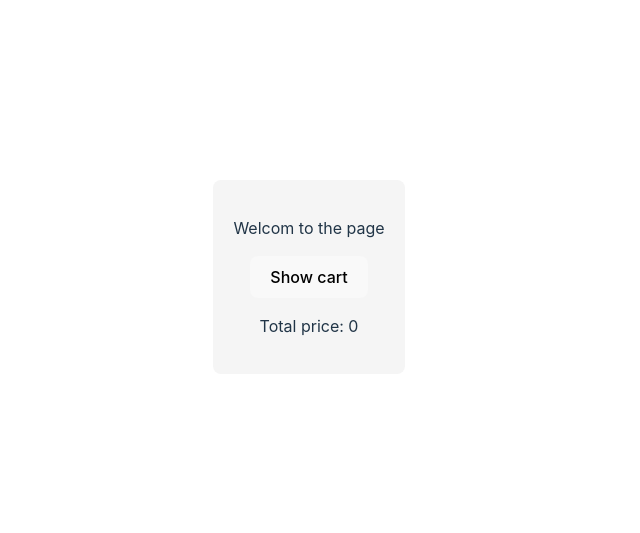
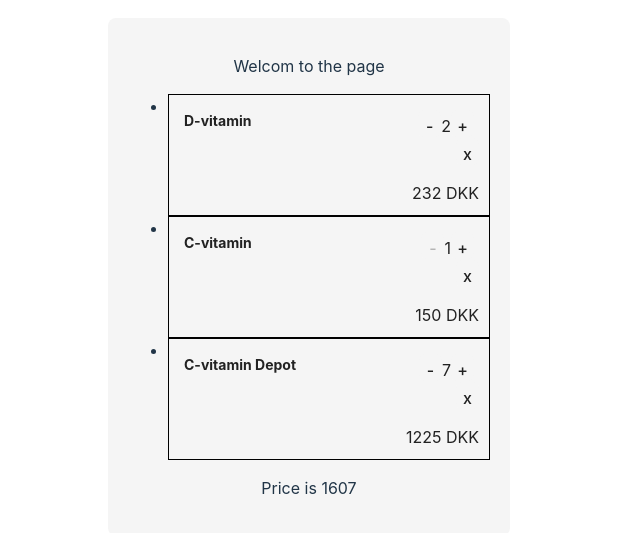
Before and after one commit to SiGoldbach/FrontendWebShop9, a React (Vite) app: page / in a window 1280 px wide. Shown: the part 123-656 px from the top of the page, without its empty margins (331-971 px from the left). Built offline with nearby package versions, Linux system fonts and the light colour scheme.

Commit message:
Now the ShoppingCart works as it should with const not being a state and increase/decrease quantity working properly

```diff
--- a/src/ShoppingCart.tsx
+++ b/src/ShoppingCart.tsx
@@ -3,14 +3,77 @@ import './Data/product.json'
 import './index.css'
 import DisplayItem from "./displayItem.jsx";
 
+function PutItemsInBasket(){
+    const items: Item[] = []
+    const item1: Item = {
+        id: "vitamin-d-90-100",
+        quantity: 2,
+        giftWrap: true
+    }
+    const item2: Item = {
+        id: "vitamin-c-500-250",
+        quantity: 1,
+        giftWrap: false
+    }
+    const item3: Item = {
+        id: "vitamin-c-depot-500-250",
+        quantity: 7,
+        giftWrap: false
+    }
+    items.push(item1, item2, item3)
+    const itemInfos: ItemInfo[] = []
+    const iteminfo1:ItemInfo= {
+        id: "vitamin-d-90-100",
+        name: "D-vitamin",
+        price: 116,
+        currency: "DKK",
+        rebateQuantity: 3,
+        rebatePercent: 10,
+        upsellProductId: "null"
+    }
+    const iteminfo2:ItemInfo= {
+        id: "vitamin-c-500-250",
+        name: "C-vitamin",
+        price: 150,
+        currency: "DKK",
+        rebateQuantity: 2,
+        rebatePercent: 25,
+        upsellProductId: "vitamin-c-depot-500-250"
+    }
+    const iteminfo3:ItemInfo= {
+        id: "vitamin-c-depot-500-250",
+        name: "C-vitamin Depot",
+        price: 175,
+        currency: "DKK",
+        rebateQuantity: 3,
+        rebatePercent: 10,
+        upsellProductId: "null"
+    }
+    itemInfos.push(iteminfo1,iteminfo2,iteminfo3);
+    const completeItems: CompleteItem[] =[]
+    for(let i=0;i<items.length;i++){
+        const completeitem :CompleteItem={
+            item:items[i],
+            itemInfo:itemInfos[i]
+
+        }
+        completeItems.push(completeitem)
+
+    }
+    console.log("Items are getting returned")
+    return completeItems
+
+
+
+}
+
 
 
 function ShoppingCart() {
     //Theese two consts define the state of this component
-    const [TotalPrice, setTotalPrice] = useState(0)
-    const [completeItem, setCompleteItems] = useState(Array<CompleteItem>)
+    const [completeItems, setCompleteItems] = useState(PutItemsInBasket())
     //This method is used to call display item once for each item in the shopping cart ##STYLE HERE## it has to be <li> component
-    const itemsToDisplay = completeItem.map(CompleteItemInList =>
+    const itemsToDisplay = completeItems.map(CompleteItemInList =>
         <li key={CompleteItemInList.item.id}>
 
             <DisplayItem
@@ -28,61 +91,12 @@ function ShoppingCart() {
         </li>
     )
     //Function for calculating the total price of the shopping cart
-    function calculateTotalPrice() {
-        let price: number = 0;
-        console.log("Calculating total price")
-        for (let i = 0; i < completeItem.length; i++) {
-            price = price + completeItem[i].itemInfo.price * completeItem[i].item.quantity;
-        }
-        setTotalPrice(price)
-    }
+
     //Making the shopping cart
-    const currentItemList: Item[] = []
-    const item1: Item = {
-        id: "vitamin-d-90-100",
-        quantity: 2,
-        giftWrap: true
-    }
-    const item2: Item = {
-        id: "vitamin-c-500-250",
-        quantity: 1,
-        giftWrap: false
-    }
-    const item3: Item = {
-        id: "vitamin-c-depot-500-250",
-        quantity: 7,
-        giftWrap: false
-    }
-    currentItemList.push(item1, item2, item3)
+
     //console.log(currentItemList)
     // This function is a temprorary solution when the backend is up and running the https request will go there.
-    async function fecthCompleteItems() {
-        //console.log("Trying to fetch items")
-        const response = await fetch('https://raw.githubusercontent.com/larsthorup/checkout-data/main/product.json')
-        const returnedItems = await response.text()
-        const parsedItems: ItemInfo[] = JSON.parse(returnedItems)
-        const chosenItems: CompleteItem[] = []
-        //console.log(parsedItems.length)
-        //console.log(currentItemList.length)
-        for (let i = 0; i < parsedItems.length; i++) {
-            for (let j = 0; j < currentItemList.length; j++) {
-                //console.log("in loop iteration: ", j)
-                if (parsedItems[i].id === currentItemList[j].id) {
-                    const completeItem: CompleteItem = {
-                        itemInfo: parsedItems[i],
-                        item: currentItemList[j]
-                    }
-                    chosenItems.push(completeItem)
 
-                }
-            }
-        }
-        setCompleteItems(chosenItems)
-        //console.log("the chosen items are: ", chosenItems)
-        //console.log(CompleteItem)
-        console.log("The items in complete items are: ", completeItem)
-        console.log(completeItem[0].item.id, " should be the same ", completeItem[0].itemInfo.id)
-    }
     /**
      * Theese next four function are passed along to display item,
      * with the purpose of chaning state of the shopping basket.
@@ -91,18 +105,17 @@ function ShoppingCart() {
     function removeItem(id: string) {
 
         // works by creating a new set of items and filtering out the one with matching id
-        const tempCurrentItems: CompleteItem[] = completeItem.filter(item => item.item.id !== id);
+        const tempCurrentItems: CompleteItem[] = completeItems.filter(item => item.item.id !== id);
 
         setCompleteItems(tempCurrentItems)
-        calculateTotalPrice()
     }
     //Decrease the amount of a certain item by one
 
     function decreaseQuantity(id: string) {
-        const currentItems: CompleteItem[] = completeItem;
+        const currentItems: CompleteItem[] = [...completeItems];
         for (let i = 0; i < currentItems.length; i++) {
-            if (completeItem[i].item.id === id) {
-                if (completeItem[i].item.quantity === 1) {
+            if (completeItems[i].item.id === id) {
+                if (completeItems[i].item.quantity === 1) {
                     break;
                 }
                 currentItems[i].item.quantity--;
@@ -112,71 +125,65 @@ function ShoppingCart() {
 
         }
         setCompleteItems(currentItems)
-        calculateTotalPrice()
 
     }
     //Increase the amount of a certain item by one
     function increaseQuantity(id: string) {
-        const currentItems: CompleteItem[] = completeItem;
+        console.log("Trying to increase the amount of items")
+        const currentItems: CompleteItem[] = [...completeItems];
         for (let i = 0; i < currentItems.length; i++) {
-            if (completeItem[i].item.id === id) {
+            if (completeItems[i].item.id === id) {
                 currentItems[i].item.quantity++;
 
             }
 
         }
         setCompleteItems(currentItems)
-        calculateTotalPrice()
-
 
     }
     //Change the gift wrap boolean
-    function chageGiftWrap(id: string) {
-        const currentItems: CompleteItem[] = completeItem;
+    function changeGiftWrap(id: string) {
+        const currentItems: CompleteItem[] = [...completeItems];
         for (let i = 0; i < currentItems.length; i++) {
-            if (completeItem[i].item.id === id) {
-                if (completeItem[i].item.giftWrap === true) {
-                    completeItem[i].item.giftWrap = false;
+            if (completeItems[i].item.id === id) {
+                if (completeItems[i].item.giftWrap === true) {
+                    completeItems[i].item.giftWrap = false;
                 }
                 else {
-                    completeItem[i].item.giftWrap = true
+                    completeItems[i].item.giftWrap = true
                 }
 
             }
 
         }
         setCompleteItems(currentItems)
-        calculateTotalPrice()
+
     }
+    function calculateTotalPrice(completeItem:CompleteItem[]) {
+        let price: number = 0;
+        for (let i = 0; i < completeItem.length; i++) {
+            price = price + completeItem[i].itemInfo.price * completeItem[i].item.quantity;
+        }
+        return price;
+    }
+    const price :number = calculateTotalPrice(completeItems)
 
     // Returning the component ##STYLE HERE##
     return (
         <>
             <div className="container">
                 <p> Welcom to the page </p>
-                <button onClick={() => {
-                    fecthCompleteItems().then(() => calculateTotalPrice())
-                }
-                }>Show cart</button>
+
                 <ul>
                     {itemsToDisplay}
                 </ul>
-                <p> Total price: {TotalPrice}</p>
+                <p> Price is {price}</p>
 
 
             </div>
 
         </>
     )
-
-
-
-
-
-
-
-
-
 
 }
 //TSX interfaces used for this component
```
